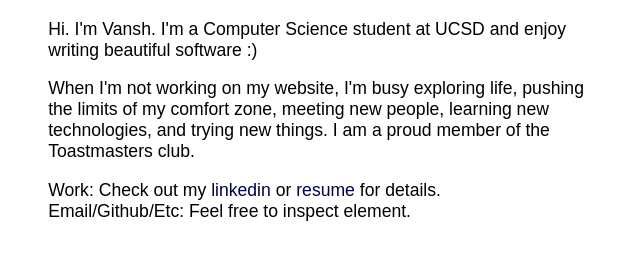
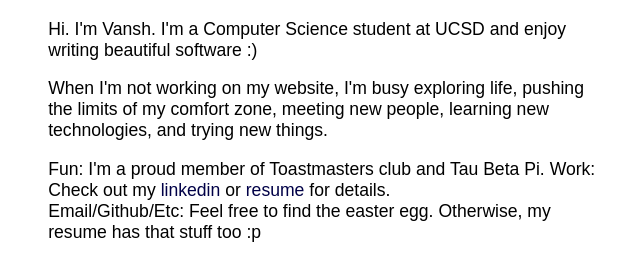
Before and after one commit to vanshcsingh/vanshcsingh.github.io, a plain HTML site: page index.html in a window 1280 px wide. Shown: the part 56-336 px from the top of the page, without its empty margins (23-663 px from the left). Drawn offline with Linux system fonts and the light colour scheme; a web font is replaced by a local one.

Commit message:
Easter Egg

```diff
--- a/index.html
+++ b/index.html
@@ -46,11 +46,13 @@
           Hi. I'm Vansh. I'm a Computer Science student at UCSD and enjoy writing beautiful software :)
       </p>
       <p>
-          When I'm not working on my website, I'm busy exploring life, pushing the limits of my comfort zone, meeting new people, learning new technologies, and trying new things. I am a proud member of the Toastmasters club.
+          When I'm not working on my website, I'm busy exploring life, pushing the limits of my comfort zone, meeting new people, learning new technologies, and trying new things.
       </p>
+
       <p>
+        Fun:  I'm a proud member of Toastmasters club and Tau Beta Pi.
         Work: Check out my <a href="https://www.linkedin.com/in/vsingh98/" target="_blank" rel="noopener noreferrer"> linkedin</a> or <a href="./resume.pdf" target="_blank" rel="noopener noreferrer">resume</a> for details. <br/>
-        Email/Github/Etc: Feel free to inspect element.
+        Email/Github/Etc: Feel free to find the easter egg. Otherwise, my resume has that stuff too :p
       </p>
     </div>
   </body>
```
